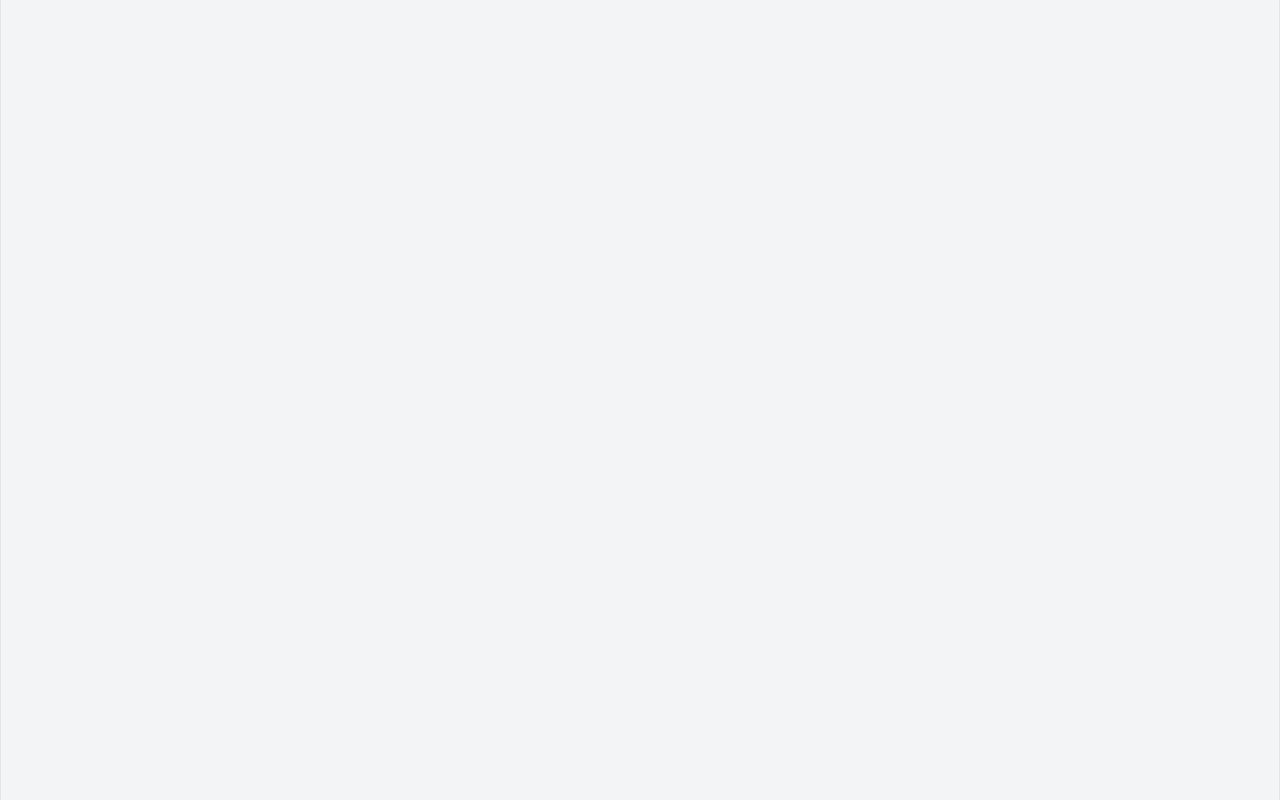
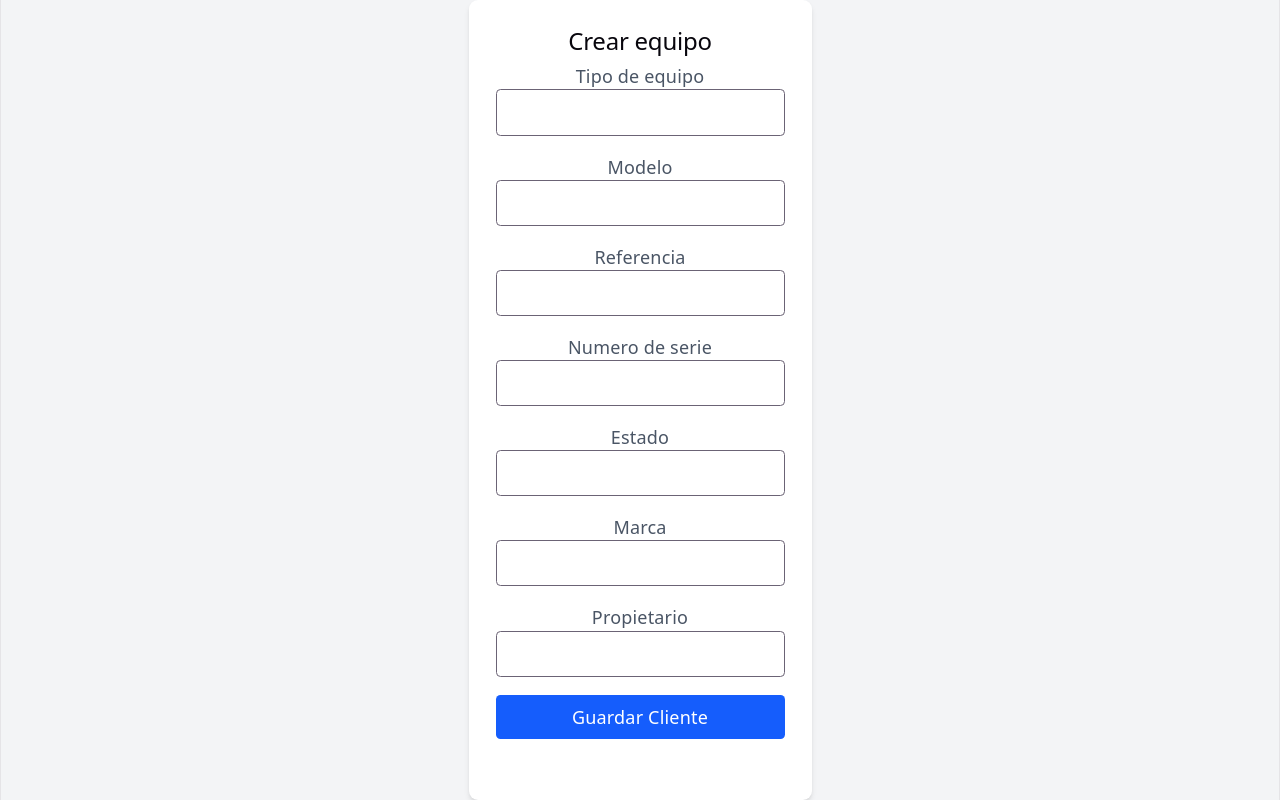
Before and after one commit to haiderTor/formativo, a React (Vite) app in the folder frontend/: page /equipo in a window 1280 px wide. Before the commit this address had no page. Built offline with nearby package versions, Linux system fonts and the light colour scheme.

Commit message:
agregacion de la ruta equipos y frm

```diff
--- a/frontend/src/App.jsx
+++ b/frontend/src/App.jsx
@@ -4,6 +4,7 @@ import LoginPage from "./components/login/login.jsx";
 import Tablero from "./components/principal/principal.jsx";
 import Personal from "./components/personal/personal.jsx";
 import Clientes from "./components/clientes/clientes.jsx";
+import EquipoForm from "./components/equipo/equipo.jsx";
 
 
 function App() {
@@ -15,6 +16,7 @@ function App() {
             <Route path="/tablero" element={<Tablero />} />
             <Route path="/personal" element={<Personal />} />
             <Route path="/clientes" element={<Clientes />} />
+            <Route path="/equipo" element={<EquipoForm />} />
             </Routes>
         </BrowserRouter>
         </div>
--- /dev/null
+++ b/frontend/src/components/equipo/equipo.jsx
@@ -0,0 +1,153 @@
+import { useState } from "react";
+
+export default function EquipoForm() {
+    const [formData, setFormData] = useState({
+        tipo_equipo: "",
+        modelo: "",
+        referencia: "",
+        numero_serie: "",
+        estado: "",
+        marca_id: "",
+        cliente_id: ""
+    });
+
+    const [mensaje, setMensaje] = useState(null);
+    const [error, setError] = useState(null);
+
+    const handleChange = (e) => {
+        setFormData({
+            ...formData,
+            [e.target.name]: e.target.value
+        });
+    };
+
+    const handleSubmit = async (e) => {
+        e.preventDefault();
+        setMensaje(null);
+        setError(null);
+
+        try {
+            const response = await fetch("http://localhost:3000/routes/equipo", {
+                method: "POST",
+                headers: { "Content-Type": "application/json" },
+                body: JSON.stringify(formData)
+            });
+
+            if (!response.ok) {
+                throw new Error("Error al registrar el cliente");
+            }
+
+            const data = await response.json();
+            console.log("Equipo registrado:", data);
+            setMensaje("Equipo registrado correctamente ✅");
+            setFormData({
+                tipo_equipo: "",
+                modelo: "",
+                referencia: "",
+                numero_serie: "",
+                estado: "",
+                marca_id: "",
+                cliente_id: ""
+            });
+        } catch (err) {
+            console.error(err);
+            setError("No se pudo registrar el equipo ❌");
+        }
+    };
+
+    return (
+        <form
+            onSubmit={handleSubmit}
+            className="max-w-lg mx-auto bg-white shadow-md rounded-lg p-6 space-y-4"
+        >
+            <h2 className="text-xl font-bold text-gray-700">Crear equipo</h2>
+
+            <div>
+                <label className="block text-gray-600">Tipo de equipo</label>
+                <input
+                    type="text"
+                    name="tipo_equipo"
+                    value={formData.tipo_equipo}
+                    onChange={handleChange}
+                    className="w-full border rounded px-3 py-2"
+                />
+            </div>
+
+            <div>
+                <label className="block text-gray-600">Modelo</label>
+                <input
+                    type="text"
+                    name="modelo"
+                    value={formData.modelo}
+                    onChange={handleChange}
+                    className="w-full border rounded px-3 py-2"
+                />
+            </div>
+
+            <div>
+                <label className="block text-gray-600">Referencia</label>
+                <input
+                    type="text"
+                    name="referencia"
+                    value={formData.referencia}
+                    onChange={handleChange}
+                    className="w-full border rounded px-3 py-2"
+                />
+            </div>
+
+            <div>
+                <label className="block text-gray-600">Numero de serie</label>
+                <input
+                    type="text"
+                    name="numero_serie"
+                    value={formData.numero_serie}
+                    onChange={handleChange}
+                    className="w-full border rounded px-3 py-2"
+                />
+            </div>
+
+            <div>
+                <label className="block text-gray-600">Estado</label>
+                <input
+                    type="text"
+                    name="estado"
+                    value={formData.estado}
+                    onChange={handleChange}
+                    className="w-full border rounded px-3 py-2"
+                />
+            </div>
+
+            <div>
+                <label className="block text-gray-600">Marca</label>
+                <input
+                    type="text"
+                    name="marca_id"
+                    value={formData.marca_id}
+                    onChange={handleChange}
+                    className="w-full border rounded px-3 py-2"
+                />
+            </div>
+
+            <div>
+                <label className="block text-gray-600">Propietario</label>
+                <input
+                    type="text"
+                    name="cliente_id"
+                    value={formData.cliente_id}
+                    onChange={handleChange}
+                    className="w-full border rounded px-3 py-2"
+                />
+            </div>
+
+            {mensaje && <p className="text-green-600 text-sm">{mensaje}</p>}
+            {error && <p className="text-red-600 text-sm">{error}</p>}
+
+            <button
+                type="submit"
+                className="w-full bg-blue-600 text-white py-2 rounded hover:bg-blue-700"
+            >
+                Guardar Cliente
+            </button>
+        </form>
+    );
+}
--- a/frontend/src/components/principal/principal.jsx
+++ b/frontend/src/components/principal/principal.jsx
@@ -34,6 +34,11 @@ export default function Navegacion() {
                 Ajustes
             </NavLink>
             </li>
+            <li>
+            <NavLink to="/equipo" className={({ isActive }) => isActive ? "font-bold underline" : ""}>
+                equipo
+            </NavLink>
+            </li>
         </ul>
         </nav>
     );
```
Also changed, not shown: frontend/src/components/equipo/equipo.css (added), 1 other file (tests, documents, lock files or other folders).
